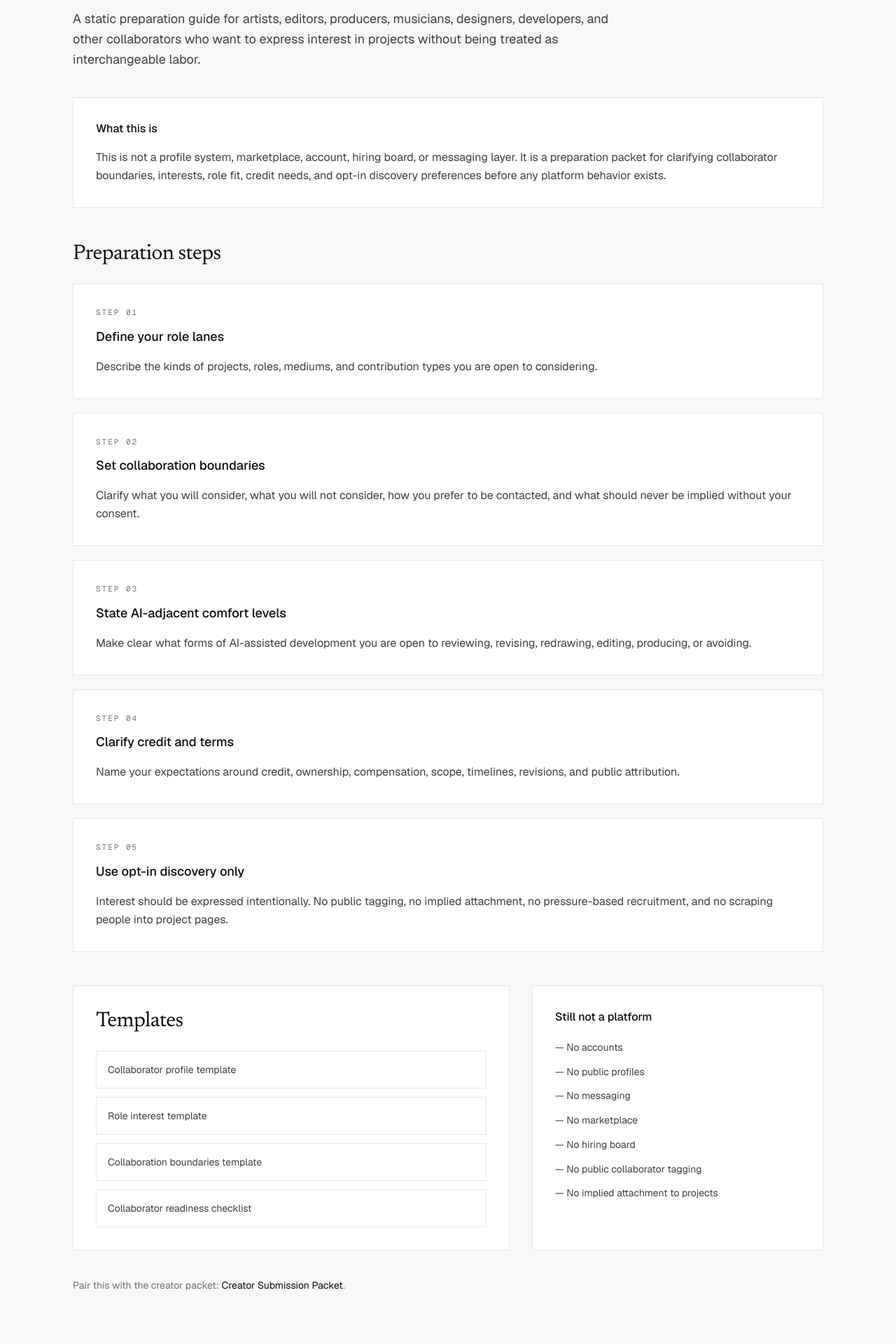
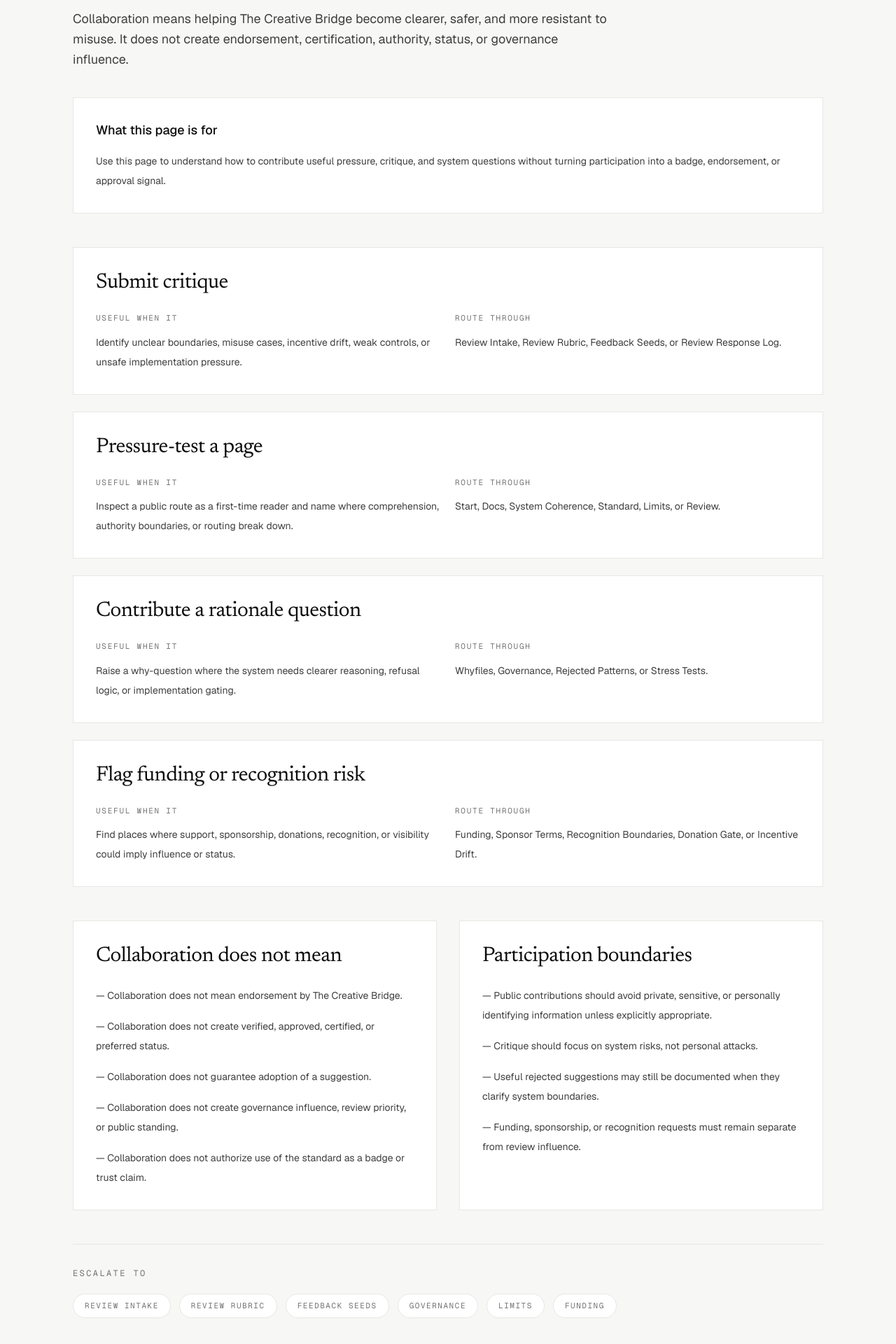
Before and after one commit to zacharymplace/creative-bridge, a Next.js app: page /collaborate in a window 1280 px wide. Shown: the part 220-2140 px from the top of the page at 70% size. Built offline with nearby package versions, Linux system fonts and the light colour scheme.

Commit message:
Refine collaborate page for readers

```diff
--- a/package.json
+++ b/package.json
@@ -1,6 +1,6 @@
 {
   "name": "creative-bridge",
-  "version": "3.34.0",
+  "version": "3.35.0",
   "private": true,
   "scripts": {
     "prebuild": "node scripts/sync-public-assets.mjs",
--- a/scripts/qa-static-export.mjs
+++ b/scripts/qa-static-export.mjs
@@ -93,6 +93,8 @@ const requiredFiles = [
   "docs/releases/v3.32.0.md",
   "docs/releases/v3.33.0.md",
   "docs/releases/v3.34.0.md",
+  "docs/releases/v3.35.0.md",
+  "docs/system/collaborate-page-reader-pass.md",
   "docs/system/reviewer-briefs-reader-pass.md",
   "docs/system/outreach-kit-reader-pass.md",
   "docs/system/feedback-seeds-reader-pass.md",
--- a/scripts/sync-public-assets.mjs
+++ b/scripts/sync-public-assets.mjs
@@ -85,6 +85,8 @@ const markdownFiles = [
   "releases/v3.32.0.md",
   "releases/v3.33.0.md",
   "releases/v3.34.0.md",
+  "releases/v3.35.0.md",
+  "system/collaborate-page-reader-pass.md",
   "system/reviewer-briefs-reader-pass.md",
   "system/outreach-kit-reader-pass.md",
   "system/feedback-seeds-reader-pass.md",
--- a/src/app/collaborate/page.tsx
+++ b/src/app/collaborate/page.tsx
@@ -1,97 +1,163 @@
 import Link from "next/link";
 
-import { collaboratorPacket } from "@/content/collaboration/collaborator-packet";
+const collaborationPaths = [
+  {
+    title: "Submit critique",
+    description:
+      "Identify unclear boundaries, misuse cases, incentive drift, weak controls, or unsafe implementation pressure.",
+    route:
+      "Review Intake, Review Rubric, Feedback Seeds, or Review Response Log.",
+  },
+  {
+    title: "Pressure-test a page",
+    description:
+      "Inspect a public route as a first-time reader and name where comprehension, authority boundaries, or routing break down.",
+    route:
+      "Start, Docs, System Coherence, Standard, Limits, or Review.",
+  },
+  {
+    title: "Contribute a rationale question",
+    description:
+      "Raise a why-question where the system needs clearer reasoning, refusal logic, or implementation gating.",
+    route:
+      "Whyfiles, Governance, Rejected Patterns, or Stress Tests.",
+  },
+  {
+    title: "Flag funding or recognition risk",
+    description:
+      "Find places where support, sponsorship, donations, recognition, or visibility could imply influence or status.",
+    route:
+      "Funding, Sponsor Terms, Recognition Boundaries, Donation Gate, or Incentive Drift.",
+  },
+];
+
+const doesNotMean = [
+  "Collaboration does not mean endorsement by The Creative Bridge.",
+  "Collaboration does not create verified, approved, certified, or preferred status.",
+  "Collaboration does not guarantee adoption of a suggestion.",
+  "Collaboration does not create governance influence, review priority, or public standing.",
+  "Collaboration does not authorize use of the standard as a badge or trust claim.",
+];
+
+const participationBoundaries = [
+  "Public contributions should avoid private, sensitive, or personally identifying information unless explicitly appropriate.",
+  "Critique should focus on system risks, not personal attacks.",
+  "Useful rejected suggestions may still be documented when they clarify system boundaries.",
+  "Funding, sponsorship, or recognition requests must remain separate from review influence.",
+];
+
+const escalationPaths = [
+  { label: "Review Intake", href: "/review-intake" },
+  { label: "Review Rubric", href: "/review-rubric" },
+  { label: "Feedback Seeds", href: "/feedback-seeds" },
+  { label: "Governance", href: "/governance" },
+  { label: "Limits", href: "/limits" },
+  { label: "Funding", href: "/funding" },
+];
 
 export default function CollaboratePage() {
   return (
     <main>
       <section className="cb-container cb-section-y">
         <p className="font-mono text-[13px] uppercase tracking-[0.18em] text-[var(--cb-muted)]">
-          Collaborator packet
+          Collaboration boundaries
         </p>
 
-        <h1 className="cb-display mt-4 max-w-3xl text-4xl tracking-tight text-[var(--cb-ink)] sm:text-5xl sm:leading-tight">
-          {collaboratorPacket.title}
+        <h1 className="cb-display mt-4 max-w-4xl text-4xl tracking-tight text-[var(--cb-ink)] sm:text-5xl sm:leading-tight">
+          Collaborate
         </h1>
 
         <p className="mt-6 max-w-3xl text-lg leading-relaxed text-[var(--cb-body)]">
-          {collaboratorPacket.summary}
+          Collaboration means helping The Creative Bridge become clearer, safer,
+          and more resistant to misuse. It does not create endorsement,
+          certification, authority, status, or governance influence.
         </p>
 
-        <div className="mt-10 border border-[var(--cb-border)] bg-[var(--cb-surface)] p-6 sm:p-8">
-          <h2 className="text-base font-medium text-[var(--cb-ink)]">
-            What this is
+        <section className="mt-10 border border-[var(--cb-border)] bg-[var(--cb-surface)] p-6 sm:p-8">
+          <h2 className="text-lg font-medium text-[var(--cb-ink)]">
+            What this page is for
           </h2>
-          <p className="mt-4 text-base leading-relaxed text-[var(--cb-body)]">
-            {collaboratorPacket.position}
+          <p className="mt-4 text-sm leading-7 text-[var(--cb-body)]">
+            Use this page to understand how to contribute useful pressure,
+            critique, and system questions without turning participation into a
+            badge, endorsement, or approval signal.
           </p>
-        </div>
+        </section>
 
-        <section className="mt-12">
-          <h2 className="cb-display text-3xl text-[var(--cb-ink)]">
-            Preparation steps
+        <section className="mt-12 grid gap-6">
+          {collaborationPaths.map((item) => (
+            <article
+              key={item.title}
+              className="border border-[var(--cb-border)] bg-[var(--cb-surface)] p-6 sm:p-8"
+            >
+              <h2 className="cb-display text-3xl text-[var(--cb-ink)]">
+                {item.title}
+              </h2>
+
+              <div className="mt-6 grid gap-5 lg:grid-cols-2">
+                <div>
+                  <h3 className="font-mono text-[11px] uppercase tracking-[0.16em] text-[var(--cb-muted)]">
+                    Useful when it
+                  </h3>
+                  <p className="mt-3 text-sm leading-7 text-[var(--cb-body)]">
+                    {item.description}
+                  </p>
+                </div>
+
+                <div>
+                  <h3 className="font-mono text-[11px] uppercase tracking-[0.16em] text-[var(--cb-muted)]">
+                    Route through
+                  </h3>
+                  <p className="mt-3 text-sm leading-7 text-[var(--cb-body)]">
+                    {item.route}
+                  </p>
+                </div>
+              </div>
+            </article>
+          ))}
+        </section>
+
+        <section className="mt-12 grid gap-8 lg:grid-cols-2">
+          <article className="border border-[var(--cb-border)] bg-[var(--cb-surface)] p-6 sm:p-8">
+            <h2 className="cb-display text-3xl text-[var(--cb-ink)]">
+              Collaboration does not mean
+            </h2>
+            <ul className="mt-6 space-y-4 text-sm leading-7 text-[var(--cb-body)]">
+              {doesNotMean.map((item) => (
+                <li key={item}>— {item}</li>
+              ))}
+            </ul>
+          </article>
+
+          <article className="border border-[var(--cb-border)] bg-[var(--cb-surface)] p-6 sm:p-8">
+            <h2 className="cb-display text-3xl text-[var(--cb-ink)]">
+              Participation boundaries
+            </h2>
+            <ul className="mt-6 space-y-4 text-sm leading-7 text-[var(--cb-body)]">
+              {participationBoundaries.map((item) => (
+                <li key={item}>— {item}</li>
+              ))}
+            </ul>
+          </article>
+        </section>
+
+        <section className="mt-12 border-t border-[var(--cb-border)] pt-8">
+          <h2 className="font-mono text-[12px] uppercase tracking-[0.2em] text-[var(--cb-muted)]">
+            Escalate to
           </h2>
 
-          <div className="mt-6 grid gap-5">
-            {collaboratorPacket.steps.map((step, index) => (
-              <article
-                key={step.title}
-                className="border border-[var(--cb-border)] bg-[var(--cb-surface)] p-6 sm:p-8"
+          <div className="mt-5 flex flex-wrap gap-3">
+            {escalationPaths.map((item) => (
+              <Link
+                key={item.href}
+                href={item.href}
+                className="rounded-full border border-[var(--cb-border)] bg-white px-4 py-2 font-mono text-[11px] uppercase tracking-[0.14em] text-[var(--cb-muted)] underline-offset-4 hover:underline"
               >
-                <p className="font-mono text-[11px] uppercase tracking-[0.18em] text-[var(--cb-muted)]">
-                  Step {String(index + 1).padStart(2, "0")}
-                </p>
-                <h3 className="mt-3 text-lg font-medium text-[var(--cb-ink)]">
-                  {step.title}
-                </h3>
-                <p className="mt-4 text-base leading-relaxed text-[var(--cb-body)]">
-                  {step.body}
-                </p>
-              </article>
+                {item.label}
+              </Link>
             ))}
           </div>
         </section>
-
-        <section className="mt-12 grid gap-8 lg:grid-cols-[1.2fr_0.8fr]">
-          <div className="border border-[var(--cb-border)] bg-[var(--cb-surface)] p-6 sm:p-8">
-            <h2 className="cb-display text-3xl text-[var(--cb-ink)]">
-              Templates
-            </h2>
-            <div className="mt-6 grid gap-3">
-              {collaboratorPacket.templateLinks.map((link) => (
-                <Link
-                  key={link.href}
-                  href={link.href}
-                  className="border border-[var(--cb-border)] bg-white p-4 text-sm text-[var(--cb-body)] underline-offset-4 hover:underline"
-                >
-                  {link.label}
-                </Link>
-              ))}
-            </div>
-          </div>
-
-          <div className="border border-[var(--cb-border)] bg-[var(--cb-surface)] p-6 sm:p-8">
-            <h2 className="text-base font-medium text-[var(--cb-ink)]">
-              Still not a platform
-            </h2>
-            <ul className="mt-5 space-y-3 text-sm leading-relaxed text-[var(--cb-body)]">
-              {collaboratorPacket.nonGoals.map((item) => (
-                <li key={item}>— {item}</li>
-              ))}
-            </ul>
-          </div>
-        </section>
-
-        <p className="mt-10 text-sm text-[var(--cb-muted)]">
-          Pair this with the creator packet:{" "}
-          <Link
-            href="/submit"
-            className="text-[var(--cb-ink)] underline-offset-4 hover:underline"
-          >
-            Creator Submission Packet
-          </Link>
-          .
-        </p>
       </section>
     </main>
   );
```
Also changed, not shown: 2 other files (tests, documents, lock files or other folders).
